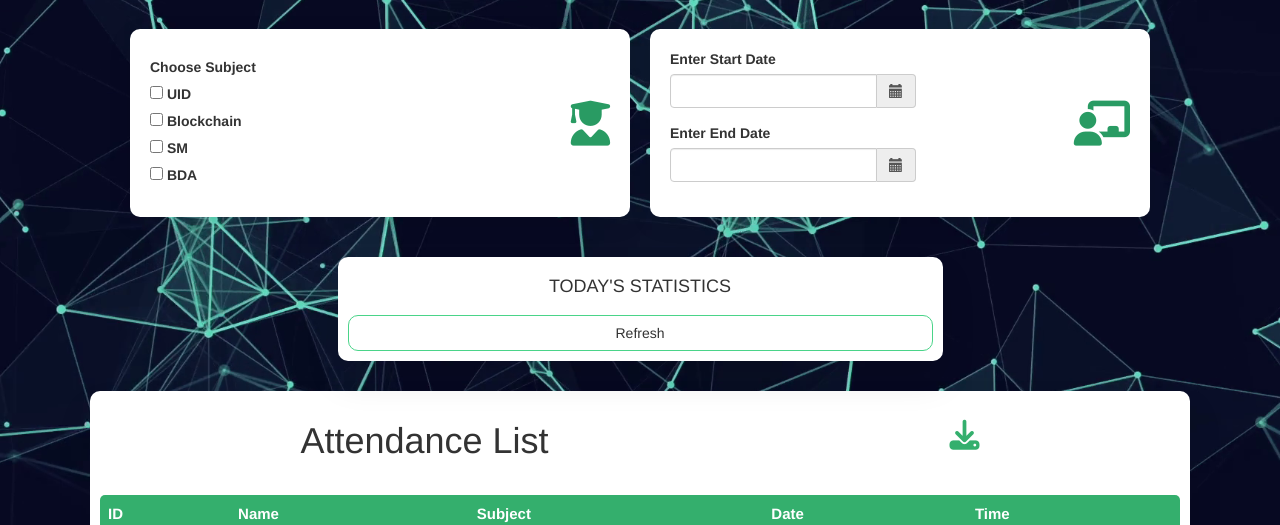
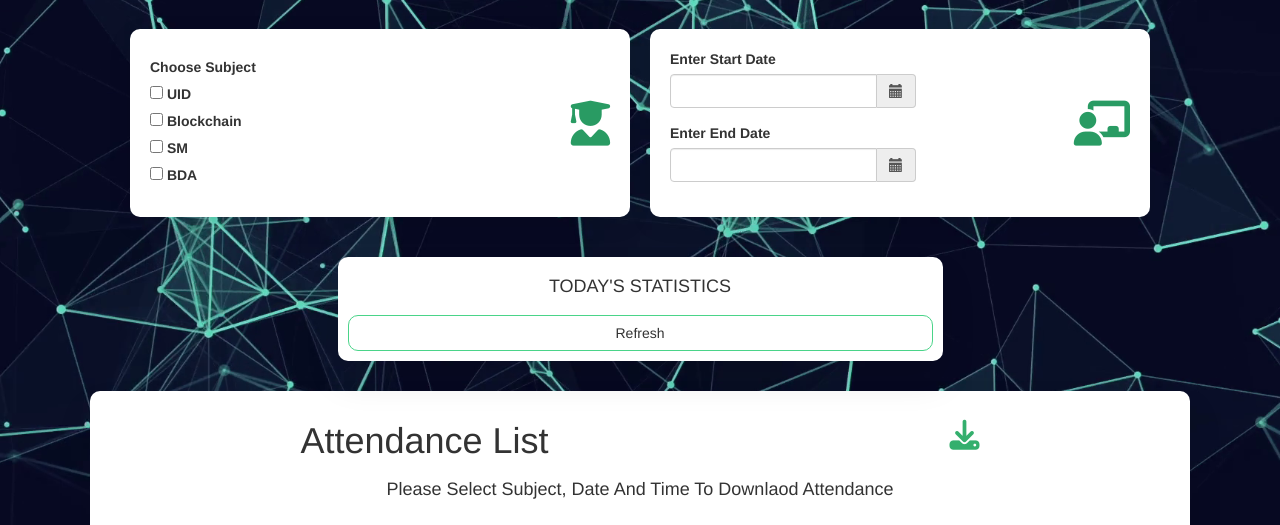
Before and after one commit to manjuchashreya/Attendance_sys_UI, a Flask app: page /fetch_Attendance in a window 1280 px wide. Shown: the part 203-728 px from the top of the page. Run offline with Flask 2, Linux system fonts and the light colour scheme; lists and menus that the app fills with data are empty; some libraries are stand-ins or nearby versions.

Commit message:
attendance fetch frontend update

```diff
--- a/templates/teacher_dashboard.html
+++ b/templates/teacher_dashboard.html
@@ -136,8 +136,11 @@
 
               </tr>
             </thead>
+            {% if alltodo|length == 0 %}
+            <h4 style="text-align: center;">Please select subject, date and time to downlaod Attendance</h4>
+            {% else %}
             <tbody>
-              {% for attF in attendanceFetch %}
+            {% for attF in attendanceFetch %}
               <tr>
                 <td><strong>{{ loop.index }}</strong></td>
                 <td>{{ attF.student_fname }}</td>
@@ -147,6 +150,7 @@
               </tr>
               {% endfor %}
             </tbody>
+            {% endif %}
           </table>
         </div>
       </section>
```
